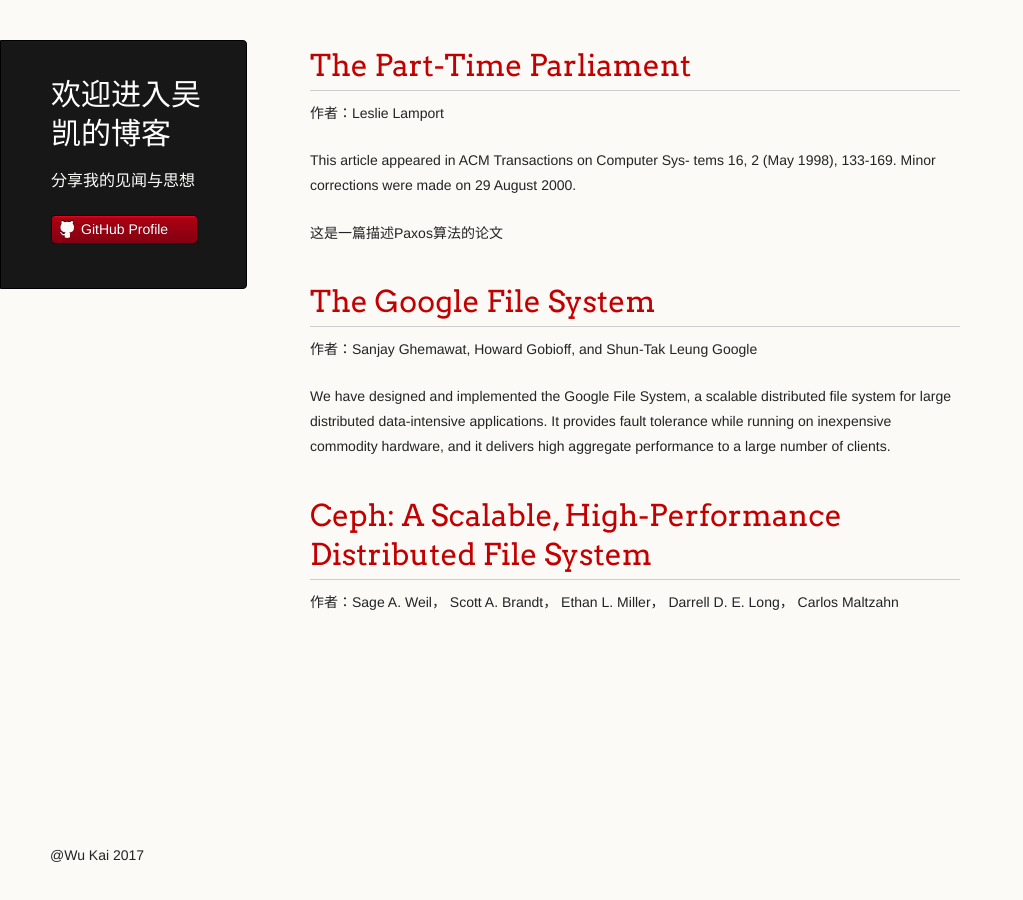
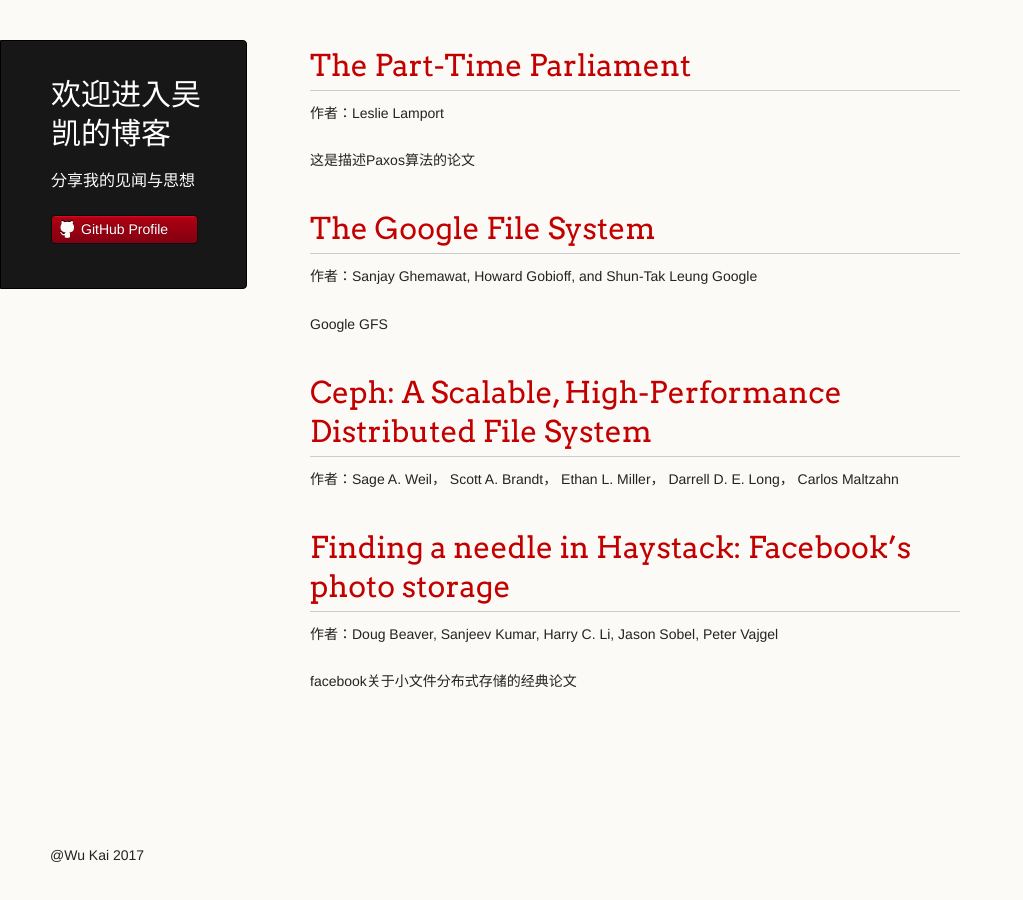
Before and after one commit to 90wukai/90wukai.github.io, a Jekyll site: the page built from index.md, in a window 1280 px wide. Shown: the whole page, without its empty margins (0-1023 px from the left). Built offline with Jekyll 4.4.1, drawn with Linux system fonts in a browser that asks for light colours; our own code applies the rules of GitHub Pages for plain Markdown files.

Commit message:
Update index.md

```diff
--- a/index.md
+++ b/index.md
@@ -6,17 +6,21 @@ layout: default
 
 作者：Leslie Lamport
 
-This article appeared in ACM Transactions on Computer Sys- tems 16, 2 (May 1998), 133-169. Minor corrections were made on 29 August 2000.
-
-这是一篇描述Paxos算法的论文
+这是描述Paxos算法的论文
 
 # [](#header-1)[The Google File System](articles/The Google File System)
 
 作者：Sanjay Ghemawat, Howard Gobioff, and Shun-Tak Leung
 Google
 
-We have designed and implemented the Google File System, a scalable distributed file system for large distributed data-intensive applications. It provides fault tolerance while running on inexpensive commodity hardware, and it delivers high aggregate performance to a large number of clients.
-
+Google GFS
 # [](#header-1)[Ceph: A Scalable, High-Performance Distributed File System](articles/ceph)
 
 作者：Sage A. Weil， Scott A. Brandt， Ethan L. Miller， Darrell D. E. Long， Carlos Maltzahn
+
+
+# [](#header-1)[Finding a needle in Haystack: Facebook’s photo storage](articles/Haystack)
+
+作者：Doug Beaver, Sanjeev Kumar, Harry C. Li, Jason Sobel, Peter Vajgel
+
+facebook关于小文件分布式存储的经典论文
```
